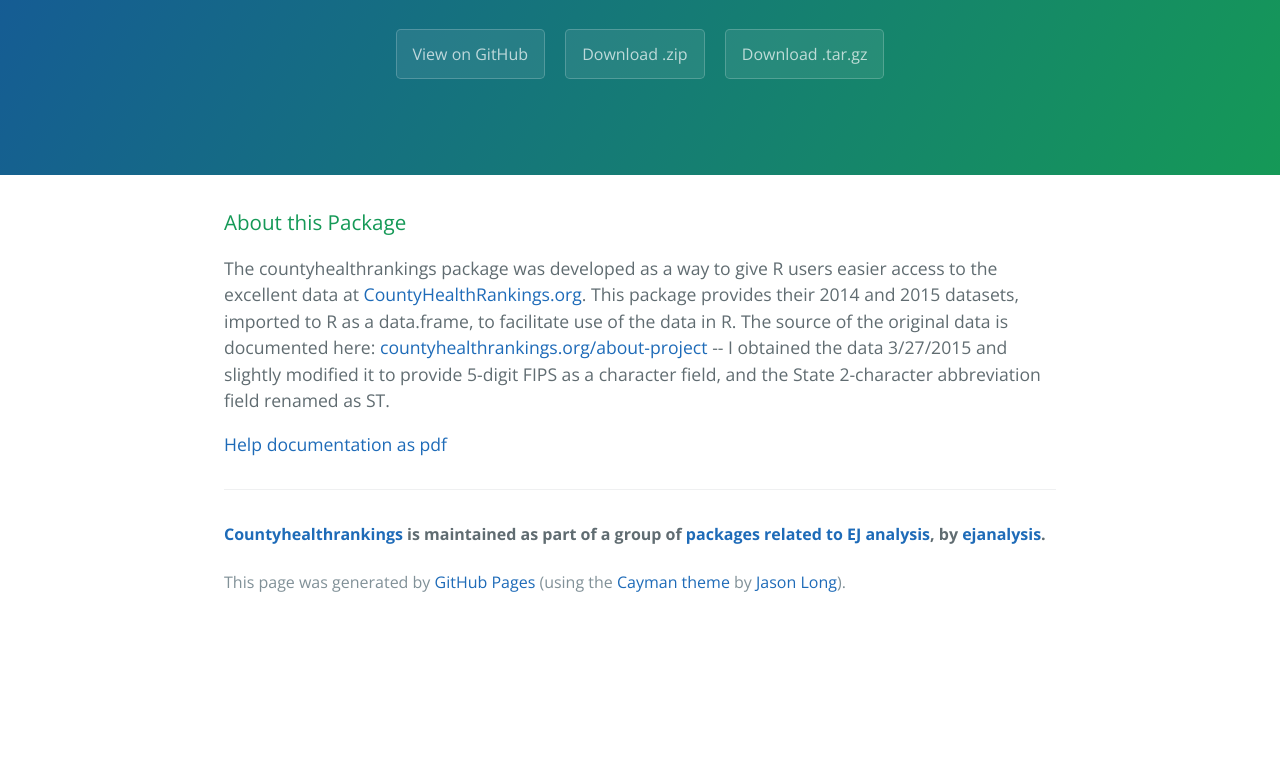
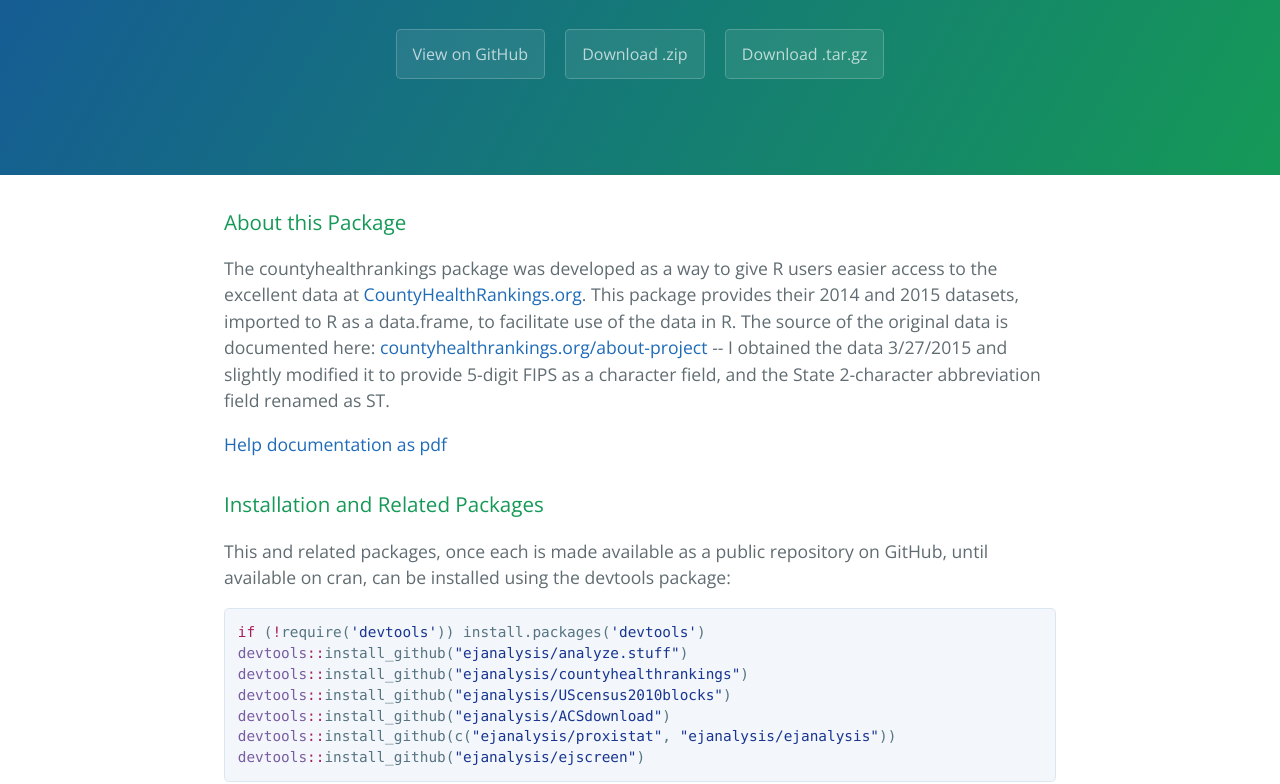
Before and after one commit to ejanalysis/countyhealthrankings, a plain HTML site: page index.html in a window 1280 px wide. Shown: the part 208-992 px from the top of the page. Before the commit the page ends 834 px from the top, so only its background shows below. Drawn offline with nearby package versions, Linux system fonts and the light colour scheme.

Commit message:
improve webpage

```diff
--- a/index.html
+++ b/index.html
@@ -20,13 +20,25 @@
 
     <section class="main-content">
 
-
 <h3>
-<a id="authors-and-contributors" class="anchor" href="#authors-and-contributors" aria-hidden="true"><span class="octicon octicon-link"></span></a>About this Package</h3>
+<a id="about-this-package" class="anchor" href="#about-this-package" aria-hidden="true"><span class="octicon octicon-link"></span></a>About this Package</h3>
 
 <p>The countyhealthrankings package was developed as a way to give R users easier access to the excellent data at <a href="http://www.countyhealthrankings.org">CountyHealthRankings.org</a>. This package provides their 2014 and 2015 datasets, imported to R as a data.frame, to facilitate use of the data in R. The source of the original data is documented here: <a href="http://www.countyhealthrankings.org/about-project">countyhealthrankings.org/about-project</a> -- I obtained the data 3/27/2015 and slightly modified it to provide 5-digit FIPS as a character field, and the State 2-character abbreviation field renamed as ST.</p>
 
- <p><a href="http://ejanalysis.github.io/countyhealthrankings/countyhealthrankings.pdf">Help documentation as pdf</a></p>
+<p><a href="http://ejanalysis.github.io/countyhealthrankings/countyhealthrankings.pdf">Help documentation as pdf</a></p>
+
+<h3>
+<a id="installation" class="anchor" href="#installation" aria-hidden="true"><span class="octicon octicon-link"></span></a>Installation and Related Packages</h3>
+
+<p>This and related packages, once each is made available as a public repository on GitHub, until available on cran, can be installed using the devtools package: </p>
+
+<div class="highlight highlight-r"><pre><span class="pl-k">if</span> (<span class="pl-k">!</span>require(<span class="pl-s"><span class="pl-pds">'</span>devtools<span class="pl-pds">'</span></span>)) install.packages(<span class="pl-s"><span class="pl-pds">'</span>devtools<span class="pl-pds">'</span></span>)
+<span class="pl-e">devtools</span><span class="pl-k">::</span>install_github(<span class="pl-s"><span class="pl-pds">"</span>ejanalysis/analyze.stuff<span class="pl-pds">"</span></span>)
+<span class="pl-e">devtools</span><span class="pl-k">::</span>install_github(<span class="pl-s"><span class="pl-pds">"</span>ejanalysis/countyhealthrankings<span class="pl-pds">"</span></span>)
+<span class="pl-e">devtools</span><span class="pl-k">::</span>install_github(<span class="pl-s"><span class="pl-pds">"</span>ejanalysis/UScensus2010blocks<span class="pl-pds">"</span></span>)
+<span class="pl-e">devtools</span><span class="pl-k">::</span>install_github(<span class="pl-s"><span class="pl-pds">"</span>ejanalysis/ACSdownload<span class="pl-pds">"</span></span>)
+<span class="pl-e">devtools</span><span class="pl-k">::</span>install_github(c(<span class="pl-s"><span class="pl-pds">"</span>ejanalysis/proxistat<span class="pl-pds">"</span></span>, <span class="pl-s"><span class="pl-pds">"</span>ejanalysis/ejanalysis<span class="pl-pds">"</span></span>))
+<span class="pl-e">devtools</span><span class="pl-k">::</span>install_github(<span class="pl-s"><span class="pl-pds">"</span>ejanalysis/ejscreen<span class="pl-pds">"</span></span>)</pre></div>
 
       <footer class="site-footer">
         <span class="site-footer-owner"><a href="https://github.com/ejanalysis/countyhealthrankings">Countyhealthrankings</a> is maintained as part of a group of <a href="http://ejanalysis.github.io/">packages related to EJ analysis</a>, by <a href="https://github.com/ejanalysis">ejanalysis</a>.</span>
```
